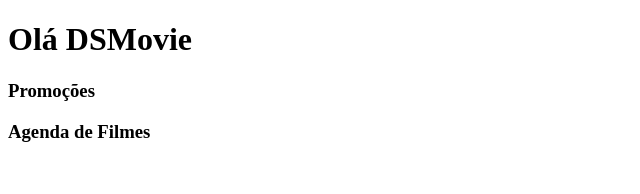
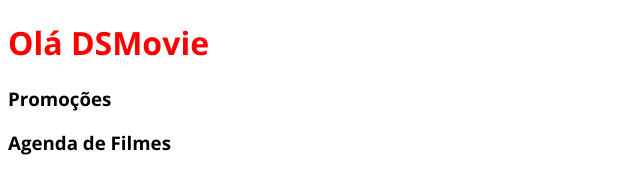
Before and after one commit to solmaria22/dsmovie, a plain HTML site: page index.html in a window 1280 px wide. Shown: the whole page, without its empty margins (0-640 px from the left). Drawn offline with nearby package versions, Linux system fonts and the light colour scheme.

Commit message:
Goole Fonts

```diff
--- /dev/null
+++ b/css/styles.css
@@ -0,0 +1,11 @@
+@import url('https://fonts.googleapis.com/css2? family= Open+Sans:wght@300;400;700 & display=swap');
+
+*{font-family:Open Sans , sans-serif;
+
+
+
+}
+
+h1{
+    color: red;
+}
--- a/index.html
+++ b/index.html
@@ -8,6 +8,7 @@
 
     <script src="https://cdn.jsdelivr.net/npm/bootstrap@5.1.3/dist/js/bootstrap.bundle.min.js" integrity="sha384-ka7Sk0Gln4gmtz2MlQnikT1wXgYsOg+OMhuP+IlRH9sENBO0LRn5q+8nbTov4+1p" crossorigin="anonymous"></script>
 
+<link rel="stylesheet" href="css/styles.css">
 
 </head>
 <body>
```
